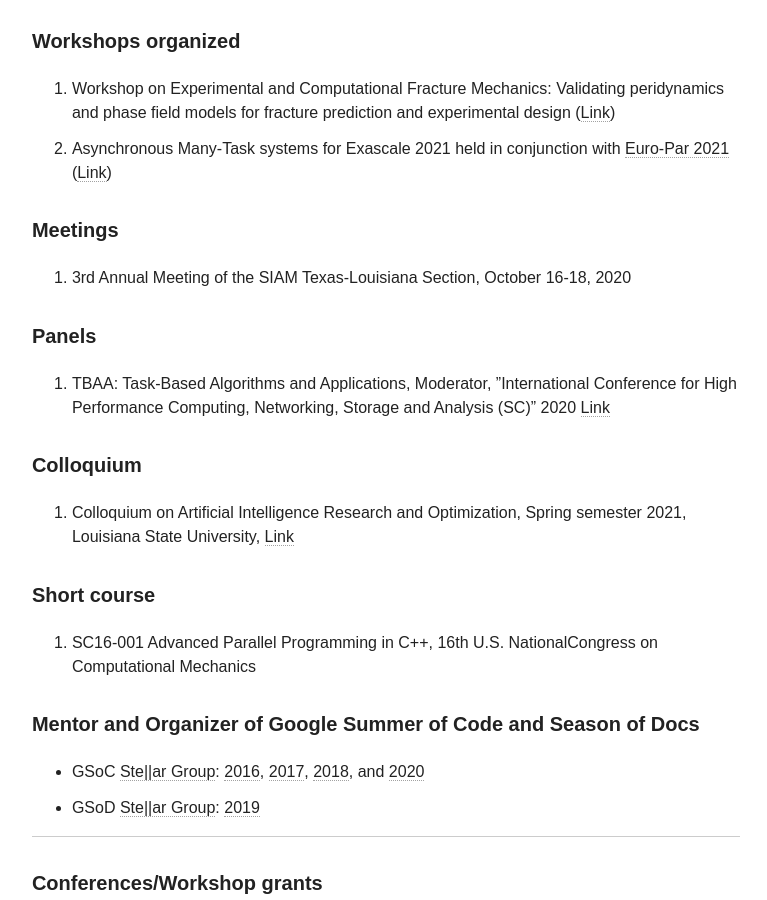
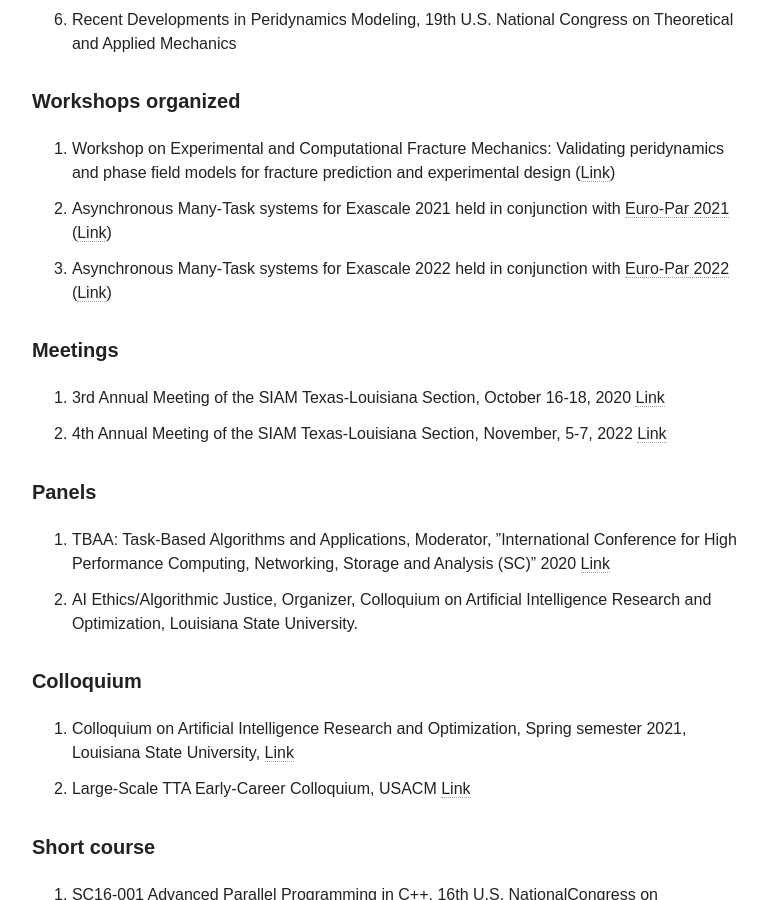
Before and after one commit to diehlpk/diehlpk.github.io, a Jekyll site: the page built from cv/index.md, in a window 1280 px wide and 900 px high, scrolled down 11453 px. Shown: the whole window, without its empty margins (254-1021 px from the left). Built offline with Jekyll 4.4.1, drawn with Linux system fonts in a browser that asks for light colours; nearby versions of some CDN libraries; some web fonts are replaced; some of the changed text lies outside the part shown.

Commit message:
Update CV

```diff
--- a/cv/index.md
+++ b/cv/index.md
@@ -297,6 +297,7 @@
 
 1. The International Conference for High Performance Computing, Networking, Storage, and Analysis (SC) 21, AD/AE Appendices, Member
 1. Gateways Conference 2021, program committee member
+1. The International Conference for High Performance Computing, Networking, Storage, and Analysis (SC) 21, Virtual logistics
 
 ##### Mini-symposia organized
 
@@ -312,18 +313,22 @@
 1. Workshop on Experimental and Computational Fracture Mechanics:  Validating peridynamics and phase field models for fracture
 prediction and experimental design ([Link](http://wfm2020.usacm.org/))
 2. Asynchronous Many-Task systems for Exascale 2021 held in conjunction with [Euro-Par 2021](https://2021.euro-par.org/) ([Link](https://amte2021.stellar-group.org/))
+2. Asynchronous Many-Task systems for Exascale 2022 held in conjunction with [Euro-Par 2022](https://2022.euro-par.org/) ([Link](https://amte2022.stellar-group.org/))
 
 ##### Meetings
 
-1. 3rd Annual Meeting of the SIAM Texas-Louisiana Section, October 16-18, 2020
+1. 3rd Annual Meeting of the SIAM Texas-Louisiana Section, October 16-18, 2020 [Link](https://www.math.tamu.edu/conferences/SIAMTXLA/)
+1. 4th Annual Meeting of the SIAM Texas-Louisiana Section, November, 5-7, 2022 [Link](https://faculty.utrgv.edu/eleftherios.gkioulekas/2021-siam-txla-meeting-spi/index.html)
 
 ##### Panels
 
 1. TBAA: Task-Based Algorithms and Applications, Moderator, ”International Conference for High Performance Computing, Networking, Storage and Analysis (SC)” 2020 [Link](http://stellar-group.org/tbaa2020-scpanel/)
+2. AI Ethics/Algorithmic Justice, Organizer, Colloquium on Artificial Intelligence Research and Optimization, Louisiana State University.
 
 ##### Colloquium
 
-1. Colloquium on Artificial Intelligence Research and Optimization, Spring semester 2021, Louisiana State University, [Link](https://stellar-group.org/research/distributed-machine-learning/)
+1. Colloquium on Artificial Intelligence Research and Optimization, Spring semester 2021, Louisiana State University, [Link](https://stellar-group.org/research/colloquium-on-artificial-intelligence-research-and-optimization/)
+1. Large-Scale TTA Early-Career Colloquium, USACM [Link](https://unsacm.memberclicks.net/tta--large-scale-structural-systems)
 
 ##### Short course
 
@@ -344,7 +349,7 @@
 
 #### Reviewer for
 
-* Journal of Peridynamics and Nonlocal Modeling, International Journal of Mechanical Sciences, Engineering Analysis with Boundary Elements,  Fatigue & Fracture of Engineering Materials & Structures, Computer Physics Communications, International Journal of Fracture, Parallel Computing, International Journal of High Performance Computing Applications, Computer Methods in Applied Mechanics and Engineering, Theoretical and Applied Fracture Mechanics, Acta Mechanica, Mathematics and Mechanics of Solids, Computational Mechanics, Engineering with Computers, Computer Modeling in Engineering & Sciences (CMES), and Concurrency and Computation: Practice and Experience.
+* Journal of Peridynamics and Nonlocal Modeling, International Journal of Mechanical Sciences, Engineering Analysis with Boundary Elements, Fatigue & Fracture of Engineering Materials & Structures, Computer Physics Communications, International Journal of Fracture, Parallel Computing, International Journal of High Performance Computing Applications, Computer Methods in Applied Mechanics and Engineering, Theoretical and Applied Fracture Mechanics, Acta Mechanica, Mathematics and Mechanics of Solids, Computational Mechanics, Engineering with Computers, Computer Modeling in Engineering & Sciences (CMES), and Concurrency and Computation: Practice and Experience.
 
 ---
 
```
